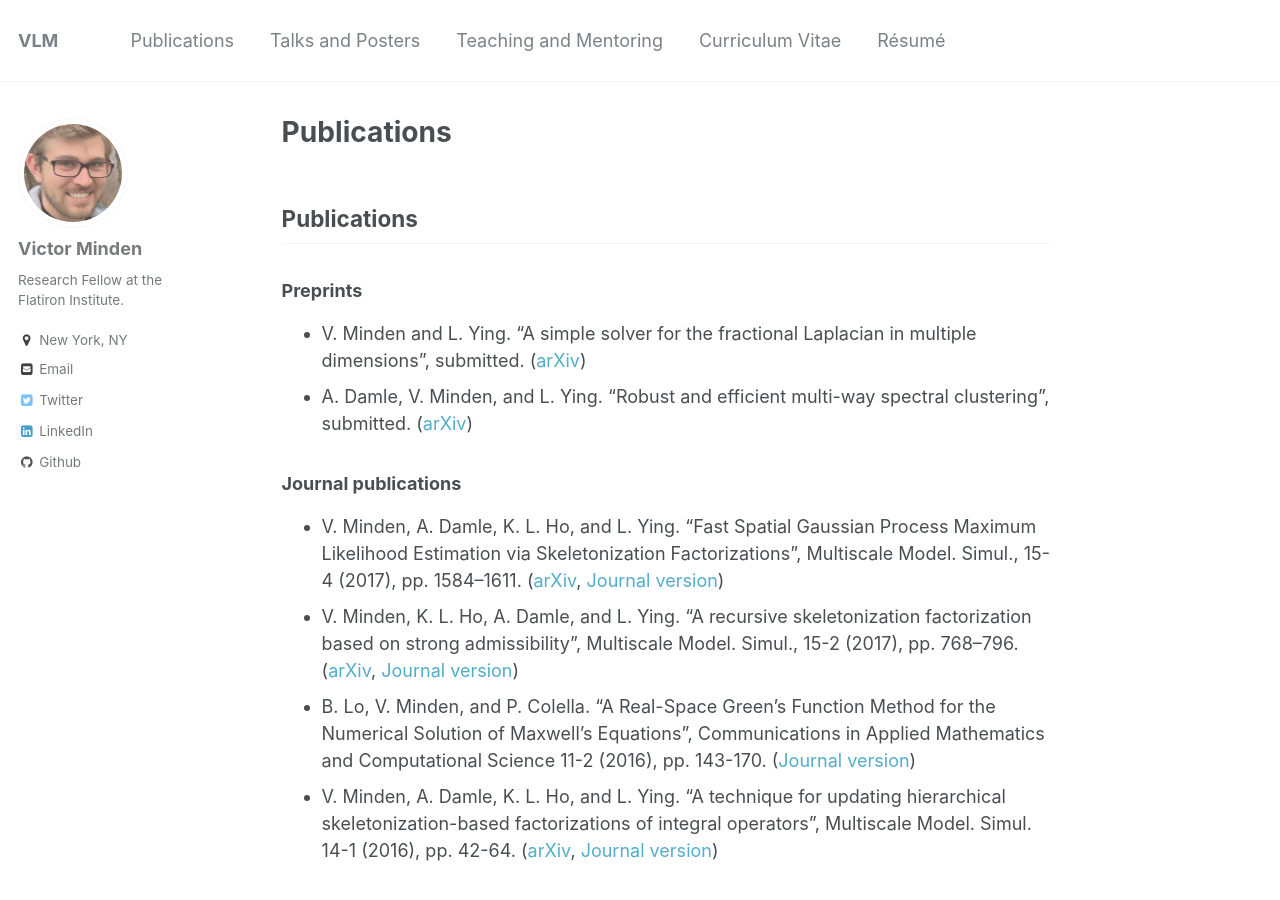
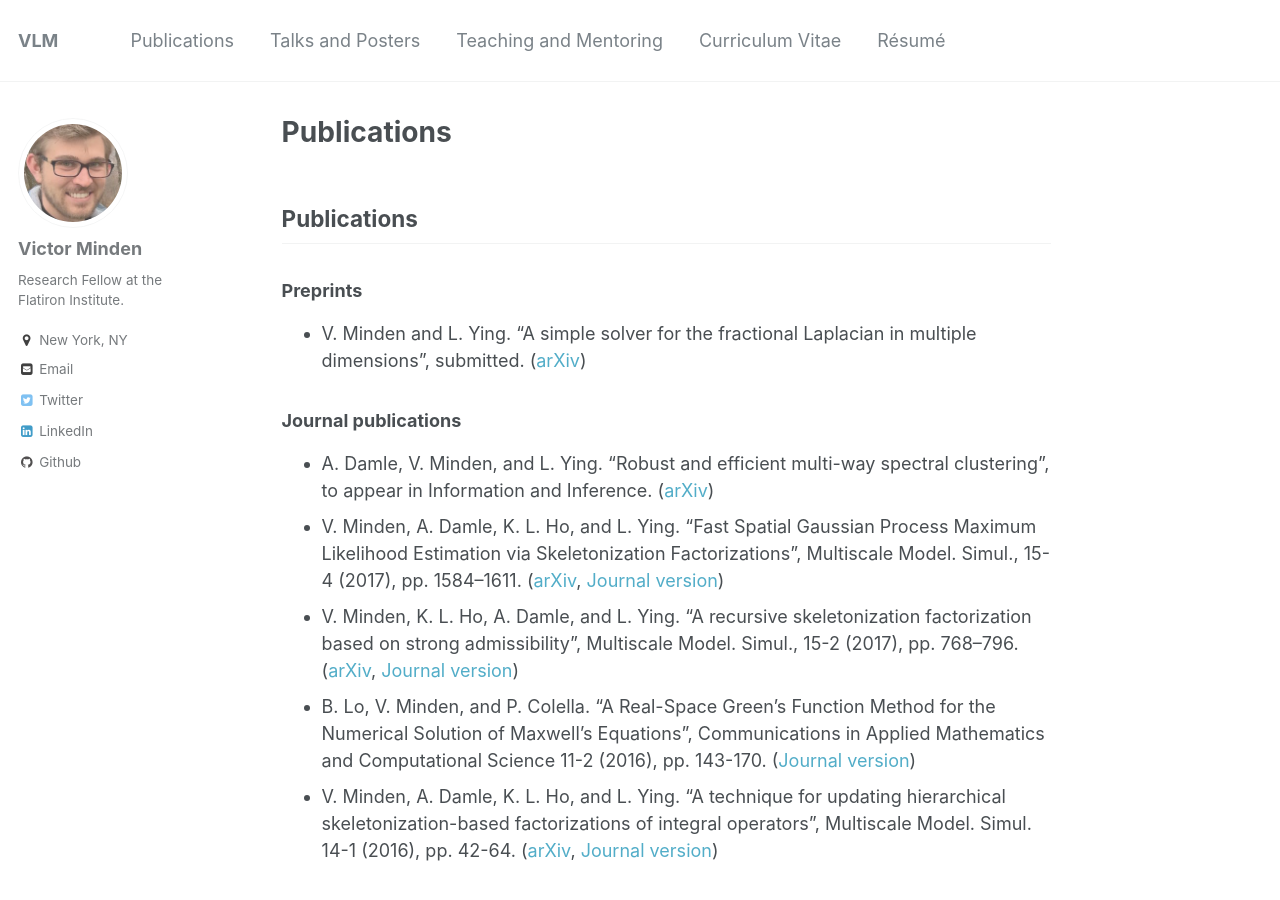
Before and after one commit to victorminden/victorminden.github.io, a Jekyll site: the page built from _pages/papers.md, in a window 1280 px wide and 900 px high. Built offline with Jekyll 4.4.1, drawn with Linux system fonts in a browser that asks for light colours.

Commit message:
updated pubs

```diff
--- a/_pages/papers.md
+++ b/_pages/papers.md
@@ -11,9 +11,9 @@ permalink: /papers.html
 
 ### Preprints
 - V. Minden and L. Ying.  "A simple solver for the fractional Laplacian in multiple dimensions", submitted. ([arXiv](https://arxiv.org/abs/1802.03770))
-- A. Damle, V. Minden, and L. Ying.  "Robust and efficient multi-way spectral clustering", submitted. ([arXiv](https://arxiv.org/abs/1609.08251))
 
 ### Journal publications
+- A. Damle, V. Minden, and L. Ying.  "Robust and efficient multi-way spectral clustering", to appear in Information and Inference. ([arXiv](https://arxiv.org/abs/1609.08251))
 - V. Minden, A. Damle, K. L. Ho, and L. Ying.  "Fast Spatial Gaussian Process Maximum Likelihood Estimation via Skeletonization Factorizations", Multiscale Model. Simul., 15-4 (2017), pp. 1584–1611. ([arXiv](https://arxiv.org/abs/1603.08057), [Journal version](https://doi.org/10.1137/17M1116477))
 - V. Minden, K. L. Ho, A. Damle, and L. Ying.  "A recursive skeletonization factorization based on strong admissibility", Multiscale Model. Simul., 15-2 (2017), pp. 768–796. ([arXiv](https://arxiv.org/abs/1609.08130), [Journal version](http://dx.doi.org/10.1137/16M1095949))
 - B. Lo, V. Minden, and P. Colella. "A Real-Space Green's Function Method for the Numerical Solution of Maxwell's Equations", Communications in Applied Mathematics and Computational Science 11-2 (2016), pp. 143-170. ([Journal version](https://doi.org/10.2140/camcos.2016.11.143))
```
Also changed, not shown: 2 other files.
